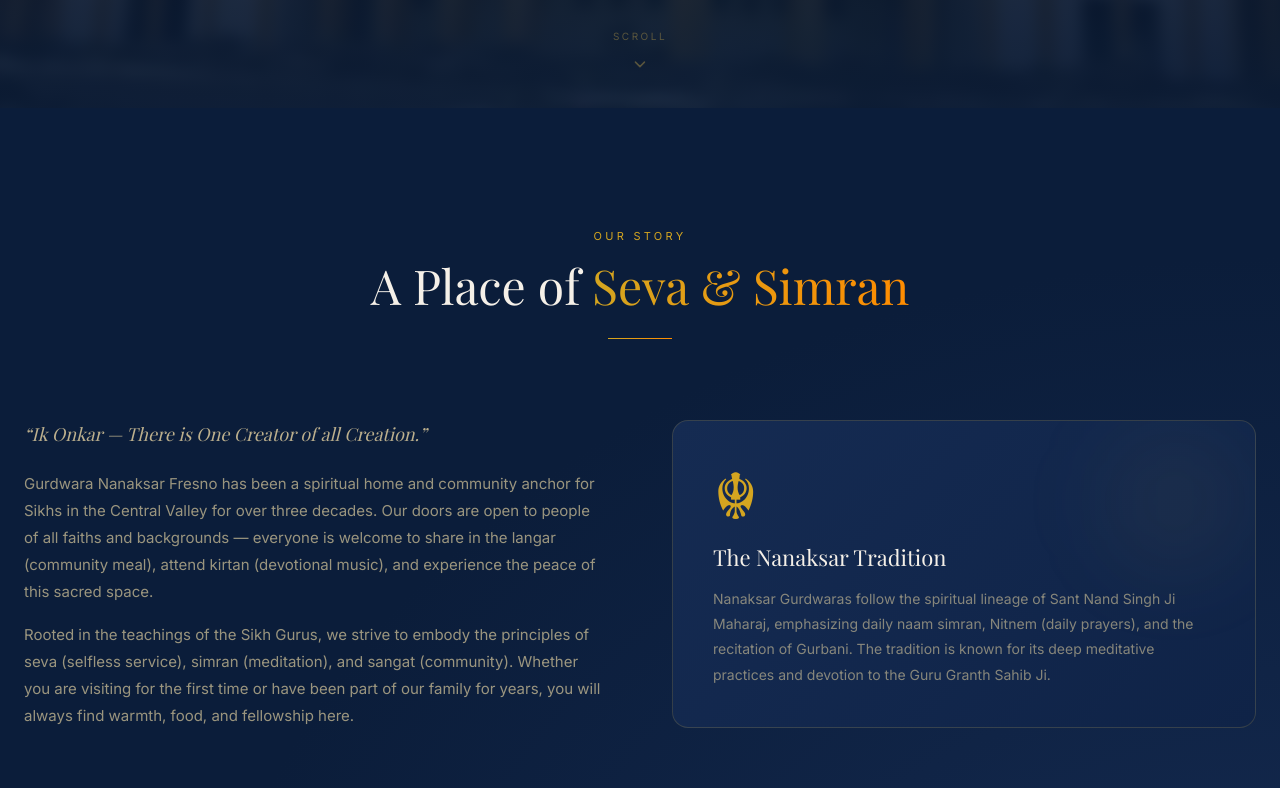
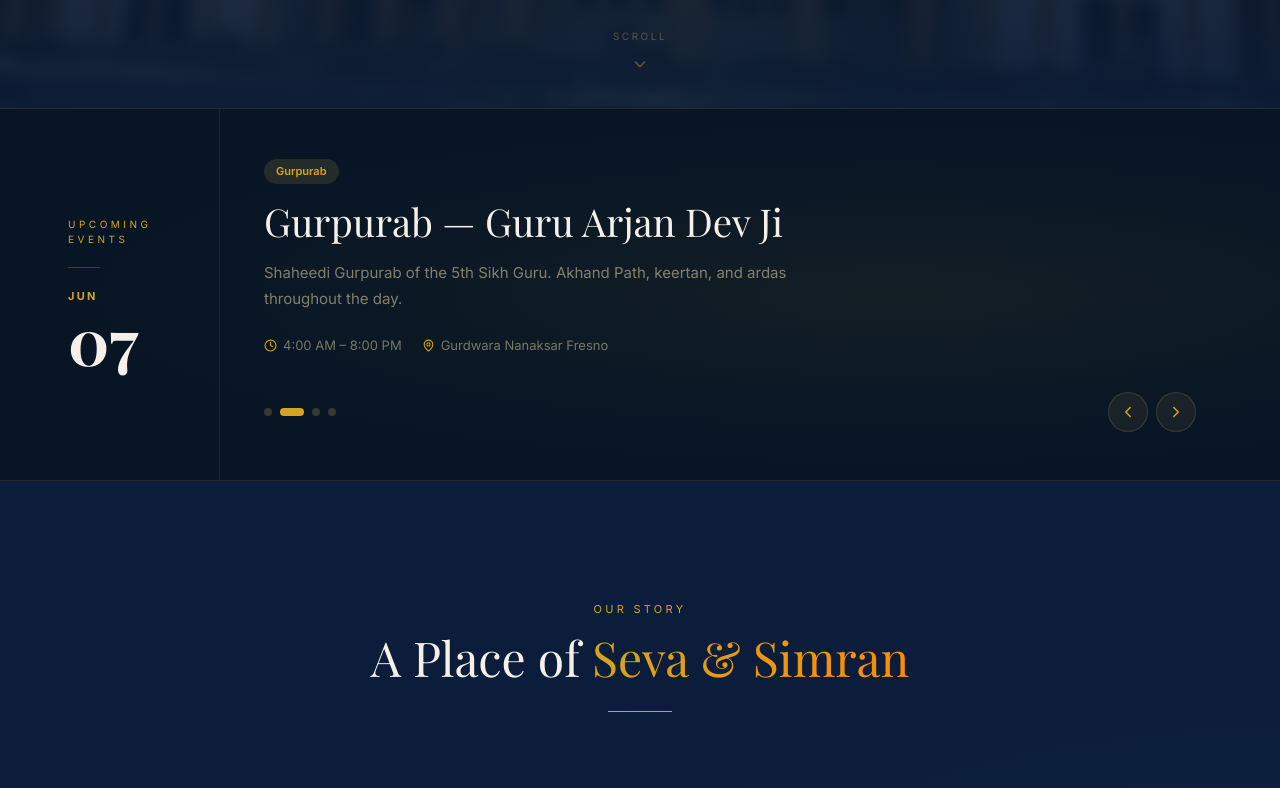
Before and after one commit to aaronbenjamin1/gurdwara2, a Next.js app: page / in a window 1280 px wide. Shown: the part 692-1480 px from the top of the page. Built offline with nearby package versions, Linux system fonts and the light colour scheme; a web font is replaced by a local one.

Commit message:
Merge user changes: events carousel, reordered sections, re-apply overflow fixes

```diff
--- a/app/page.tsx
+++ b/app/page.tsx
@@ -13,9 +13,9 @@
     <>
       <Navbar />
       <Hero />
+      <Events />
       <About />
       <Schedule />
-      <Events />
       <Gallery />
       <Donate />
       <Contact />
--- a/components/About.tsx
+++ b/components/About.tsx
@@ -38,7 +38,7 @@
   return (
     <section
       id="about"
-      className="section-pad" style={{ padding: "120px 24px", backgroundColor: "#0B1D3A", position: "relative", overflow: "hidden" }}
+      style={{ padding: "120px 24px", backgroundColor: "#0B1D3A", position: "relative", overflow: "hidden" }}
     >
       <div style={{ position: "absolute", inset: 0, background: "radial-gradient(ellipse at bottom right, #152B52 0%, transparent 60%)" }} />
 
@@ -64,7 +64,7 @@
         </motion.div>
 
         {/* Two column layout */}
-        <div className="grid-2col" style={{ display: "grid", gridTemplateColumns: "repeat(auto-fit, minmax(300px, 1fr))", gap: 64, alignItems: "center", marginBottom: 80 }}>
+        <div style={{ display: "grid", gridTemplateColumns: "repeat(auto-fit, minmax(300px, 1fr))", gap: 64, alignItems: "center", marginBottom: 80 }}>
           <motion.div
             initial={{ opacity: 0, y: 40 }}
             animate={inView ? { opacity: 1, y: 0 } : {}}
@@ -109,7 +109,7 @@
         </div>
 
         {/* Stats */}
-        <div className="grid-4col" style={{ display: "grid", gridTemplateColumns: "repeat(auto-fit, minmax(200px, 1fr))", gap: 20 }}>
+        <div style={{ display: "grid", gridTemplateColumns: "repeat(auto-fit, minmax(200px, 1fr))", gap: 20 }}>
           {stats.map(({ icon: Icon, label, value, suffix }, i) => (
             <motion.div
               key={label}
--- a/components/Contact.tsx
+++ b/components/Contact.tsx
@@ -17,7 +17,7 @@
   return (
     <section
       id="contact"
-      className="section-pad" style={{ padding: "120px 24px", backgroundColor: "#0F2347", position: "relative", overflow: "hidden" }}
+      style={{ padding: "120px 24px", backgroundColor: "#0F2347", position: "relative", overflow: "hidden" }}
     >
       <div style={{ position: "absolute", top: 0, left: 0, right: 0, height: 1, background: "linear-gradient(90deg, transparent, rgba(201,168,76,0.3), transparent)" }} />
       <div style={{ position: "absolute", inset: 0, background: "radial-gradient(ellipse at top right, #152B52 0%, transparent 60%)" }} />
@@ -39,7 +39,7 @@
           <div style={{ width: 64, height: 1, background: "linear-gradient(90deg, #D4A520, #FF8C00)", margin: "0 auto" }} />
         </motion.div>
 
-        <div className="grid-2col" style={{ display: "grid", gridTemplateColumns: "repeat(auto-fit, minmax(340px, 1fr))", gap: 48 }}>
+        <div style={{ display: "grid", gridTemplateColumns: "repeat(auto-fit, minmax(340px, 1fr))", gap: 48 }}>
 
           {/* Left — info */}
           <motion.div
--- a/components/Donate.tsx
+++ b/components/Donate.tsx
@@ -17,7 +17,7 @@
   return (
     <section
       id="donate"
-      className="section-pad" style={{ padding: "120px 24px", backgroundColor: "#0B1D3A", position: "relative", overflow: "hidden" }}
+      style={{ padding: "120px 24px", backgroundColor: "#0B1D3A", position: "relative", overflow: "hidden" }}
     >
       <div style={{ position: "absolute", top: 0, left: 0, right: 0, height: 1, background: "linear-gradient(90deg, transparent, rgba(201,168,76,0.3), transparent)" }} />
       <motion.div
@@ -47,7 +47,7 @@
         </motion.div>
 
         {/* Cause cards */}
-        <div className="grid-4col" style={{ display: "grid", gridTemplateColumns: "repeat(auto-fit, minmax(220px, 1fr))", gap: 18, marginBottom: 48 }}>
+        <div style={{ display: "grid", gridTemplateColumns: "repeat(auto-fit, minmax(220px, 1fr))", gap: 18, marginBottom: 48 }}>
           {causes.map(({ icon: Icon, title, description }, i) => (
             <motion.div
               key={title}
--- a/components/Events.tsx
+++ b/components/Events.tsx
@@ -1,7 +1,7 @@
 "use client";
-import { useRef, useState, useEffect } from "react";
-import { motion, useInView } from "framer-motion";
-import { MapPin, Clock, ArrowRight } from "lucide-react";
+import { useState, useEffect, useCallback } from "react";
+import { motion, AnimatePresence } from "framer-motion";
+import { MapPin, Clock, ChevronLeft, ChevronRight } from "lucide-react";
 
 const events = [
   {
@@ -13,6 +13,7 @@
     tag: "Annual Festival",
     tagColor: "rgba(255,153,51,0.15)",
     tagText: "#FF8C00",
+    accentRgb: "255,140,0",
   },
   {
     month: "JUN", day: "07",
@@ -23,6 +24,7 @@
     tag: "Gurpurab",
     tagColor: "rgba(201,168,76,0.15)",
     tagText: "#D4A520",
+    accentRgb: "212,165,32",
   },
   {
     month: "JUL", day: "19",
@@ -33,6 +35,7 @@
     tag: "Youth Event",
     tagColor: "rgba(96,165,250,0.15)",
     tagText: "#93c5fd",
+    accentRgb: "147,197,253",
   },
   {
     month: "AUG", day: "24",
@@ -43,139 +46,201 @@
     tag: "Seva",
     tagColor: "rgba(52,211,153,0.15)",
     tagText: "#6ee7b7",
+    accentRgb: "110,231,183",
   },
 ];
 
 export default function Events() {
-  const ref = useRef(null);
-  const inView = useInView(ref, { once: true, margin: "-80px" });
-  const [isMobile, setIsMobile] = useState(false);
+  const [current, setCurrent] = useState(0);
+  const [direction, setDirection] = useState(1);
+  const [paused, setPaused] = useState(false);
+
+  const go = useCallback((index: number, dir: number) => {
+    setDirection(dir);
+    setCurrent(index);
+  }, []);
+
+  const prev = () => go((current - 1 + events.length) % events.length, -1);
+  const next = useCallback(() => go((current + 1) % events.length, 1), [current, go]);
 
   useEffect(() => {
-    const check = () => setIsMobile(window.innerWidth < 768);
-    check();
-    window.addEventListener("resize", check);
-    return () => window.removeEventListener("resize", check);
-  }, []);
+    if (paused) return;
+    const t = setInterval(next, 5000);
+    return () => clearInterval(t);
+  }, [paused, next]);
+
+  const event = events[current];
+
+  const variants = {
+    enter: (d: number) => ({ x: d > 0 ? 80 : -80, opacity: 0 }),
+    center: { x: 0, opacity: 1 },
+    exit: (d: number) => ({ x: d > 0 ? -80 : 80, opacity: 0 }),
+  };
 
   return (
     <section
       id="events"
-      className="section-pad" style={{ padding: "120px 24px", backgroundColor: "#0B1D3A", position: "relative", overflow: "hidden" }}
-    >
-      <div style={{ position: "absolute", top: 0, left: 0, right: 0, height: 1, background: "linear-gradient(90deg, transparent, rgba(201,168,76,0.3), transparent)" }} />
-      <div style={{ position: "absolute", inset: 0, background: "radial-gradient(ellipse at bottom left, #152B52 0%, transparent 60%)" }} />
-
-      <div ref={ref} style={{ maxWidth: 1100, margin: "0 auto", position: "relative", zIndex: 10 }}>
-
-        <motion.div
-          initial={{ opacity: 0, y: 40 }}
-          animate={inView ? { opacity: 1, y: 0 } : {}}
-          transition={{ duration: 0.7 }}
-          style={{ textAlign: "center", marginBottom: 56 }}
-        >
-          <p style={{ color: "#D4A520", fontSize: 11, letterSpacing: "0.3em", textTransform: "uppercase", fontFamily: "var(--font-inter), sans-serif", marginBottom: 12 }}>
-            What&apos;s Coming Up
-          </p>
-          <h2 style={{ fontFamily: "var(--font-playfair), Georgia, serif", fontSize: "clamp(2rem, 4vw, 3rem)", color: "#f5f0e8", marginBottom: 20, lineHeight: 1.2 }}>
-            Upcoming Events
-          </h2>
-          <div style={{ width: 64, height: 1, background: "linear-gradient(90deg, #D4A520, #FF8C00)", margin: "0 auto" }} />
-        </motion.div>
-
-        <div style={{ display: "grid", gridTemplateColumns: isMobile ? "1fr" : "repeat(2, 1fr)", gap: 20 }}>
-          {events.map((event, i) => (
-            <motion.div
-              key={event.title}
-              initial={{ opacity: 0, y: 40 }}
-              animate={inView ? { opacity: 1, y: 0 } : {}}
-              transition={{ duration: 0.6, delay: i * 0.1 }}
+      onMouseEnter={() => setPaused(true)}
+      onMouseLeave={() => setPaused(false)}
       style={{
-                background: "linear-gradient(135deg, #152B52, #0F2347)",
-                border: "1px solid rgba(201,168,76,0.15)",
-                borderRadius: 16,
-                padding: isMobile ? 18 : 28,
-                width: "100%",
-                boxSizing: "border-box",
+        backgroundColor: "#071525",
+        position: "relative",
+        overflow: "hidden",
+        borderTop: "1px solid rgba(201,168,76,0.15)",
+        borderBottom: "1px solid rgba(201,168,76,0.15)",
       }}
     >
-              {isMobile ? (
-                /* Mobile: fully vertical layout, no side-by-side flex */
-                <div>
-                  <div style={{ display: "flex", alignItems: "center", gap: 10, marginBottom: 10 }}>
-                    <span style={{ color: "#D4A520", fontSize: 32, fontWeight: 700, fontFamily: "var(--font-playfair), Georgia, serif", lineHeight: 1 }}>
+      <div style={{
+        position: "absolute", inset: 0,
+        background: `radial-gradient(ellipse at 70% 50%, rgba(${event.accentRgb},0.06) 0%, transparent 65%)`,
+        transition: "background 0.8s ease",
+        pointerEvents: "none",
+      }} />
+
+      <div style={{
+        maxWidth: 1200, margin: "0 auto",
+        display: "flex", alignItems: "stretch",
+        minHeight: 360, position: "relative", zIndex: 1,
+      }}>
+
+        {/* Left date column */}
+        <div style={{
+          flexShrink: 0, width: 180,
+          borderRight: "1px solid rgba(201,168,76,0.1)",
+          display: "flex", flexDirection: "column", justifyContent: "center",
+          padding: "48px 28px",
+        }}>
+          <p style={{
+            color: "#D4A520", fontSize: 10, letterSpacing: "0.35em",
+            textTransform: "uppercase", fontFamily: "var(--font-inter), sans-serif",
+            marginBottom: 20,
+          }}>
+            Upcoming Events
+          </p>
+          <div style={{ width: 32, height: 1, background: "rgba(201,168,76,0.3)", marginBottom: 20 }} />
+
+          <AnimatePresence mode="wait" custom={direction}>
+            <motion.div
+              key={current + "-date"}
+              custom={direction}
+              variants={variants}
+              initial="enter"
+              animate="center"
+              exit="exit"
+              transition={{ duration: 0.35, ease: "easeInOut" }}
+            >
+              <div style={{
+                color: event.tagText, fontSize: 11, fontWeight: 700,
+                letterSpacing: "0.2em", textTransform: "uppercase",
+                fontFamily: "var(--font-inter), sans-serif", marginBottom: 4,
+              }}>
+                {event.month}
+              </div>
+              <div style={{
+                color: "#f5f0e8", fontSize: 64, fontWeight: 700,
+                fontFamily: "var(--font-playfair), Georgia, serif", lineHeight: 1,
+              }}>
                 {event.day}
-                    </span>
-                    <span style={{ color: "#D4A520", fontSize: 10, fontWeight: 700, letterSpacing: "0.15em", textTransform: "uppercase", fontFamily: "var(--font-inter), sans-serif" }}>
-                      {event.month}
-                    </span>
-                    <span style={{ marginLeft: "auto", fontSize: 11, padding: "4px 10px", borderRadius: 999, background: event.tagColor, color: event.tagText, fontFamily: "var(--font-inter), sans-serif", fontWeight: 600, whiteSpace: "nowrap" }}>
+              </div>
+            </motion.div>
+          </AnimatePresence>
+        </div>
+
+        {/* Right content */}
+        <div style={{
+          flex: 1, display: "flex", flexDirection: "column",
+          justifyContent: "center", padding: "48px 44px",
+          overflow: "hidden",
+        }}>
+          <AnimatePresence mode="wait" custom={direction}>
+            <motion.div
+              key={current}
+              custom={direction}
+              variants={variants}
+              initial="enter"
+              animate="center"
+              exit="exit"
+              transition={{ duration: 0.4, ease: "easeInOut" }}
+            >
+              <span style={{
+                display: "inline-block",
+                fontSize: 11, padding: "4px 12px", borderRadius: 999,
+                background: event.tagColor, color: event.tagText,
+                fontFamily: "var(--font-inter), sans-serif", fontWeight: 600,
+                marginBottom: 14,
+              }}>
                 {event.tag}
               </span>
-                  </div>
-                  <h3 style={{ fontFamily: "var(--font-playfair), Georgia, serif", fontSize: 17, color: "#f5f0e8", lineHeight: 1.3, marginBottom: 8 }}>
+
+              <h2 style={{
+                fontFamily: "var(--font-playfair), Georgia, serif",
+                fontSize: "clamp(1.6rem, 3vw, 2.4rem)",
+                color: "#f5f0e8", lineHeight: 1.2, marginBottom: 16,
+              }}>
                 {event.title}
-                  </h3>
-                  <p style={{ color: "rgba(232,213,163,0.55)", fontSize: 13, lineHeight: 1.7, marginBottom: 12, fontFamily: "var(--font-inter), sans-serif" }}>
+              </h2>
+
+              <p style={{
+                color: "rgba(232,213,163,0.55)", fontSize: 15, lineHeight: 1.75,
+                maxWidth: 580, marginBottom: 24,
+                fontFamily: "var(--font-inter), sans-serif",
+              }}>
                 {event.description}
               </p>
-                  <div style={{ display: "flex", flexDirection: "column", gap: 6, fontSize: 12, color: "rgba(232,213,163,0.45)", fontFamily: "var(--font-inter), sans-serif" }}>
-                    <span style={{ display: "flex", alignItems: "center", gap: 5 }}>
-                      <Clock size={11} color="#D4A520" /> {event.time}
+
+              <div style={{
+                display: "flex", flexWrap: "wrap", gap: 20,
+                fontSize: 13, color: "rgba(232,213,163,0.5)",
+                fontFamily: "var(--font-inter), sans-serif",
+              }}>
+                <span style={{ display: "flex", alignItems: "center", gap: 6 }}>
+                  <Clock size={13} color="#D4A520" /> {event.time}
                 </span>
-                    <span style={{ display: "flex", alignItems: "center", gap: 5 }}>
-                      <MapPin size={11} color="#D4A520" /> {event.location}
+                <span style={{ display: "flex", alignItems: "center", gap: 6 }}>
+                  <MapPin size={13} color="#D4A520" /> {event.location}
                 </span>
               </div>
+            </motion.div>
+          </AnimatePresence>
+
+          {/* Controls */}
+          <div style={{ display: "flex", alignItems: "center", gap: 16, marginTop: 36 }}>
+            <div style={{ display: "flex", gap: 8 }}>
+              {events.map((_, i) => (
+                <button
+                  key={i}
+                  onClick={() => go(i, i > current ? 1 : -1)}
+                  style={{
+                    width: i === current ? 24 : 8, height: 8, borderRadius: 4,
+                    background: i === current ? "#D4A520" : "rgba(201,168,76,0.25)",
+                    border: "none", cursor: "pointer",
+                    transition: "all 0.3s ease", padding: 0,
+                  }}
+                />
+              ))}
             </div>
-              ) : (
-                /* Desktop: date side by side with content */
-                <div style={{ display: "flex", gap: 20 }}>
-                  <div style={{ flexShrink: 0, textAlign: "center", width: 52 }}>
-                    <div style={{ color: "#D4A520", fontSize: 10, fontWeight: 700, letterSpacing: "0.15em", textTransform: "uppercase", fontFamily: "var(--font-inter), sans-serif" }}>
-                      {event.month}
-                    </div>
-                    <div style={{ color: "#f5f0e8", fontSize: 38, fontWeight: 700, fontFamily: "var(--font-playfair), Georgia, serif", lineHeight: 1 }}>
-                      {event.day}
-                    </div>
-                  </div>
-                  <div style={{ flex: 1, minWidth: 0 }}>
-                    <div style={{ display: "flex", alignItems: "flex-start", justifyContent: "space-between", gap: 10, marginBottom: 8 }}>
-                      <h3 style={{ fontFamily: "var(--font-playfair), Georgia, serif", fontSize: 18, color: "#f5f0e8", lineHeight: 1.3 }}>
-                        {event.title}
-                      </h3>
-                      <span style={{ flexShrink: 0, fontSize: 11, padding: "4px 10px", borderRadius: 999, background: event.tagColor, color: event.tagText, fontFamily: "var(--font-inter), sans-serif", fontWeight: 600 }}>
-                        {event.tag}
-                      </span>
-                    </div>
-                    <p style={{ color: "rgba(232,213,163,0.55)", fontSize: 13, lineHeight: 1.7, marginBottom: 14, fontFamily: "var(--font-inter), sans-serif" }}>
-                      {event.description}
-                    </p>
-                    <div style={{ display: "flex", flexWrap: "wrap", gap: 16, fontSize: 12, color: "rgba(232,213,163,0.45)", fontFamily: "var(--font-inter), sans-serif" }}>
-                      <span style={{ display: "flex", alignItems: "center", gap: 5 }}>
-                        <Clock size={11} color="#D4A520" /> {event.time}
-                      </span>
-                      <span style={{ display: "flex", alignItems: "center", gap: 5 }}>
-                        <MapPin size={11} color="#D4A520" /> {event.location}
-                      </span>
+
+            <div style={{ display: "flex", gap: 8, marginLeft: "auto" }}>
+              {[{ fn: prev, icon: <ChevronLeft size={18} /> }, { fn: next, icon: <ChevronRight size={18} /> }].map((btn, i) => (
+                <button
+                  key={i}
+                  onClick={btn.fn}
+                  style={{
+                    width: 40, height: 40, borderRadius: "50%",
+                    background: "rgba(201,168,76,0.08)",
+                    border: "1px solid rgba(201,168,76,0.2)",
+                    color: "#D4A520", display: "flex", alignItems: "center",
+                    justifyContent: "center", cursor: "pointer",
+                  }}
+                  onMouseEnter={(e) => (e.currentTarget.style.background = "rgba(201,168,76,0.18)")}
+                  onMouseLeave={(e) => (e.currentTarget.style.background = "rgba(201,168,76,0.08)")}
+                >
+                  {btn.icon}
+                </button>
+              ))}
             </div>
           </div>
         </div>
-              )}
-            </motion.div>
-          ))}
-        </div>
-
-        <motion.div
-          initial={{ opacity: 0 }}
-          animate={inView ? { opacity: 1 } : {}}
-          transition={{ delay: 0.7 }}
-          style={{ textAlign: "center", marginTop: 36 }}
-        >
-          <button style={{ display: "inline-flex", alignItems: "center", gap: 8, color: "#D4A520", fontSize: 12, letterSpacing: "0.1em", textTransform: "uppercase", fontWeight: 600, fontFamily: "var(--font-inter), sans-serif", background: "none", border: "none", cursor: "pointer" }}>
-            View All Events <ArrowRight size={14} />
-          </button>
-        </motion.div>
       </div>
     </section>
   );
```
Also changed, not shown: app/globals.css (+0 -17 lines). Lines whose indentation alone changed are shown as unchanged.
